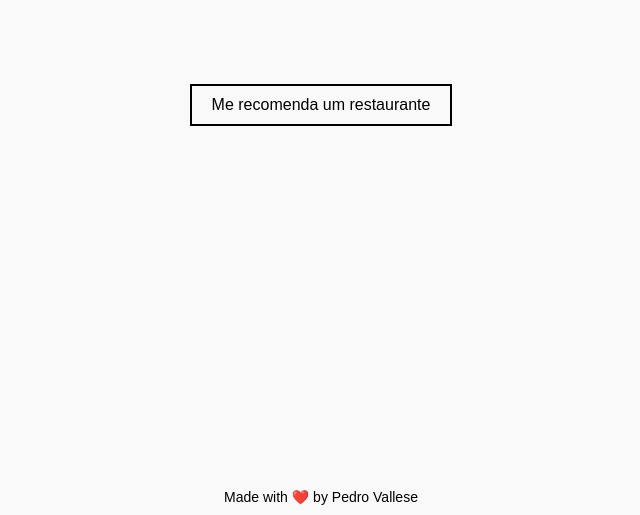
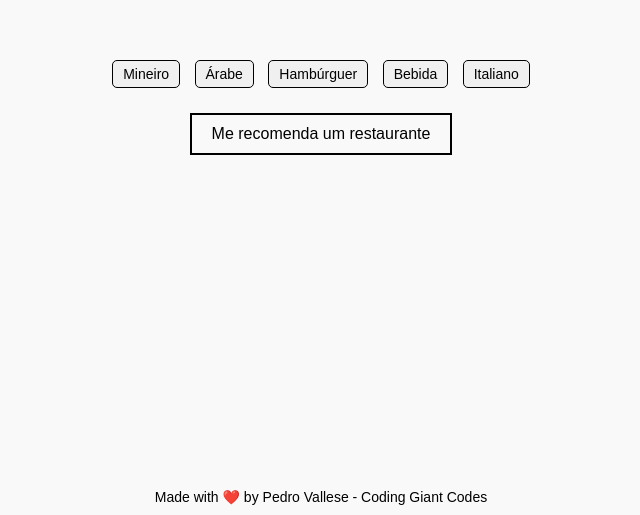
Before and after one commit to molBR/recommend-restaurants, a plain HTML site: page index.html in a window 1280 px wide. Shown: the part 285-800 px from the top of the page, without its empty margins (319-959 px from the left). Drawn offline with Linux system fonts and the light colour scheme.

Commit message:
Update index.html

```diff
--- a/index.html
+++ b/index.html
@@ -14,6 +14,26 @@
             margin: 0;
             font-family: Arial, sans-serif;
             background-color: #f9f9f9;
+        }
+
+        .tags-container {
+            margin-bottom: 20px;
+        }
+
+        .tag-button {
+            padding: 5px 10px;
+            margin: 5px;
+            font-size: 14px;
+            border: 1px solid #000;
+            background: #f0f0f0;
+            cursor: pointer;
+            border-radius: 5px;
+            font-family: Arial, sans-serif;
+        }
+
+        .tag-button.selected {
+            background: #000;
+            color: #fff;
         }
 
         button {
@@ -45,13 +65,21 @@
     </style>
 </head>
 <body>
+    <div class="tags-container">
+        <button class="tag-button" onclick="toggleTag(this)">Mineiro</button>
+        <button class="tag-button" onclick="toggleTag(this)">Árabe</button>
+        <button class="tag-button" onclick="toggleTag(this)">Hambúrguer</button>
+        <button class="tag-button" onclick="toggleTag(this)">Bebida</button>
+        <button class="tag-button" onclick="toggleTag(this)">Italiano</button>
+    </div>
+
     <div>
         <button onclick="recomendarRestaurante()">Me recomenda um restaurante</button>
         <div id="resultado"></div>
     </div>
 
     <footer>
-        Made with ❤️ by Pedro Vallese
+        Made with ❤️ by Pedro Vallese - Coding Giant Codes
     </footer>
 
     <script>
@@ -71,6 +99,10 @@
 
         const emojisComida = ["🍔", "🍕", "🍣", "🍤", "🍩", "🥗", "🍛", "🥘", "🍦", "🍗", "🌮", "🍿", "🍹", "🍪"];
 
+        function toggleTag(button) {
+            button.classList.toggle('selected');
+        }
+
         function recomendarRestaurante() {
             const indiceRestaurante = Math.floor(Math.random() * restaurantes.length);
             const restauranteSelecionado = restaurantes[indiceRestaurante];
```
